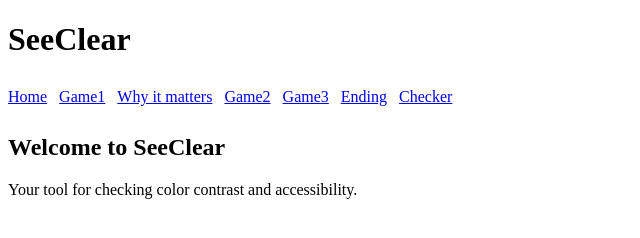
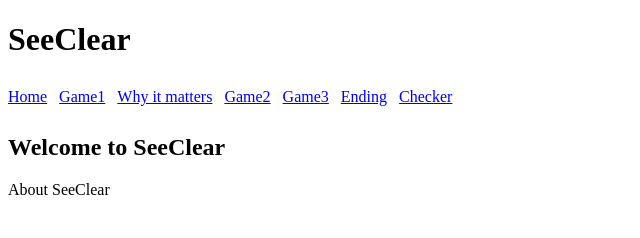
Before and after one commit to trizol5/seeclear, a plain HTML site: page index.html in a window 1280 px wide. Shown: the whole page, without its empty margins (0-640 px from the left). Drawn offline with Linux system fonts and the light colour scheme.

Commit message:
Update description in index.html

```diff
--- a/index.html
+++ b/index.html
@@ -29,7 +29,7 @@
 
     <main id="main">
         <h2>Welcome to SeeClear</h2>
-        <p>Your tool for checking color contrast and accessibility.</p>
+        <p>About SeeClear</p>
 
     </main>
     <script src="js/color.js"></script>
```
